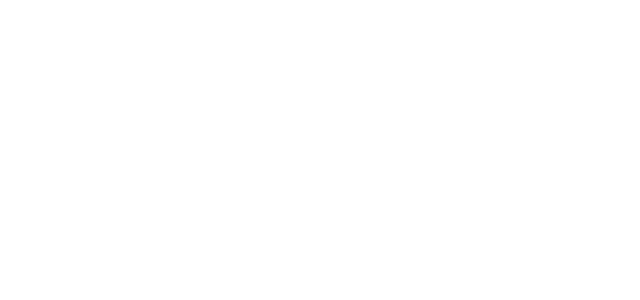
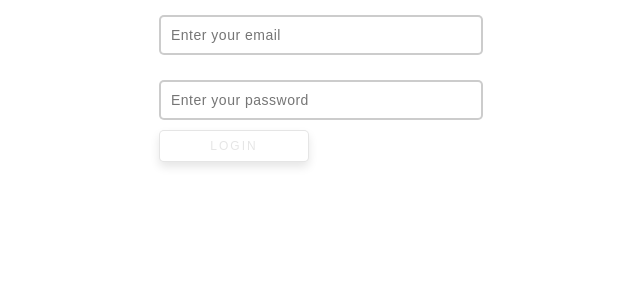
Before and after one commit to Build-Week-School-in-the-Cloud-1/front-end, a React (Create React App) app in the folder school-in-the-cloud/: page / in a window 1280 px wide. Shown: the top 300 px of the page, without its empty margins (331-971 px from the left). Built offline with nearby package versions, Linux system fonts and the light colour scheme.

Commit message:
Login component initial changes

```diff
--- a/school-in-the-cloud/src/App.css
+++ b/school-in-the-cloud/src/App.css
@@ -36,3 +36,109 @@
     transform: rotate(360deg);
   }
 }
+
+html {
+  font-size: 62.5%;
+}
+
+.App {
+  font-family: sans-serif;
+  text-align: center;
+}
+
+form {
+  display: flex;
+  flex-direction: column;
+  width: 90%;
+  max-width: 300px;
+  margin: 0 auto;
+}
+
+label {
+  display: flex;
+  flex-direction: column;
+  align-items: flex-start;
+  margin: 10px 0;
+  font-size: 1.4rem;
+}
+
+input,
+select,
+textarea {
+  width: 100%;
+  margin: 5px 0 0;
+  display: block;
+  width: 100%;
+  border: 2px solid rgba(0, 0, 0, 0.2);
+  border-radius: 5px;
+  padding: 10px;
+  transition: all 0.3s;
+  font-size: 1.4rem;
+  letter-spacing: 0.5px;
+  background-color: white;
+}
+select {
+  height: 40px;
+  width: 325px;
+}
+
+select:focus {
+  outline: none;
+  border-color: #1ee7e2;
+}
+
+input:focus {
+  outline: none;
+  border-color: #1ee7e2;
+}
+
+input:placeholder {
+  color: #a8b2b2;
+}
+
+button {
+  width: 150px;
+  display: inline-block;
+  padding: 8px 11px;
+  font-size: 1.2rem;
+  text-transform: uppercase;
+  border: 0;
+  border-radius: 5px;
+  letter-spacing: 2px;
+  outline: none;
+  background-color: #4dd0e1;
+  background-image: linear-gradient(to right, #4dd0e1, #1ee7e2);
+  color: #fff;
+  cursor: pointer;
+  box-shadow: 0 5px 10px rgba(0, 0, 0, 0.1);
+}
+
+button:hover {
+  background-image: none;
+  background-color: #4dd0e1;
+  box-shadow: 0 5px 12px rgba(0, 0, 0, 0.3);
+}
+
+button:disabled {
+  background-image: none;
+  background-color: white;
+  border: 1px solid rgba(0, 0, 0, 0.1);
+  color: rgba(0, 0, 0, 0.1);
+  cursor: not-allowed;
+}
+
+.error {
+  font-size: 1.2rem;
+  color: red;
+}
+
+.topping {
+  display: inline-block;
+  align-self: self-start;
+}
+
+.topping input {
+  width: 15px;
+  display: inline-block;
+  margin-right: 5px;
+}
--- a/school-in-the-cloud/src/App.js
+++ b/school-in-the-cloud/src/App.js
@@ -1,10 +1,12 @@
 import React from 'react';
 import './App.css';
+import {Switch, Route} from 'react-router-dom';
+import Login from './components/Forms/LoginForm'
 
 function App() {
   return (
     <div className="App">
-
+      <Login/>
     </div>
   );
 }
--- a/school-in-the-cloud/src/components/Forms/LoginForm.js
+++ b/school-in-the-cloud/src/components/Forms/LoginForm.js
@@ -0,0 +1,76 @@
+import React, {useState, useEffect} from 'react';
+import {Link} from 'react-router-dom';
+import * as yup from 'yup';
+import axios from 'axios';
+
+const formSchema = yup.object().shape(
+    {
+        email: yup
+                .string()
+                .email()
+                .required("Email is required"),
+        password: yup
+                .string()
+                .required("Please enter your password")
+                .matches(
+                    /^.*(?=.{8,})((?=.*[!@#$%^&*()\-_=+{};:,<.>]){1})(?=.*\d)((?=.*[a-z]){1})((?=.*[A-Z]){1}).*$/,
+                    "Password must contain at least 8 characters, one uppercase, one number and one special case character"
+                    )
+    }
+)
+
+
+function Login(props){
+
+        const[formData, setFormData] = useState({
+            email:"",
+            password:""
+        })
+
+        const[buttonDisabled, setButtonDisabled] = useState("true");
+
+        const[profile, setProfile] = useState({})
+
+        function submitHandler(e) {
+            e.preventDefault();
+            axios
+                .post('https://school-in-the-cloud-bwpt15.herokuapp.com/api/auth/login', formData)
+                .then(res => {
+                    //identify role and get according profile
+                })
+                .catch(error => {
+                    alert(error);
+                })
+            }
+
+    function changeHandler(e) {
+            const newFormData={
+                ...formData,
+                [e.target.name]: e.target.value
+            };
+
+            setFormData(newFormData);
+        }
+
+    useEffect(() => {
+
+        formSchema.isValid(formData).then(valid =>{
+            setButtonDisabled(!valid)
+        })
+
+    },[formData])
+
+    return(
+        <form onSubmit = {submitHandler} name="LoginForm">
+            <label htmlFor="email" className="email">
+                <input type="email" name="email" value={formData.email} onChange = {changeHandler} placeholder="Enter your email"/>
+            </label>
+            <label htmlFor="password" className="password">
+                <input type="password" name="password" value={formData.password} onChange = {changeHandler} placeholder="Enter your password"/>
+            </label>
+            <button disabled = {buttonDisabled}>Login</button>
+        </form>
+    )
+}
+
+export default Login;
```
